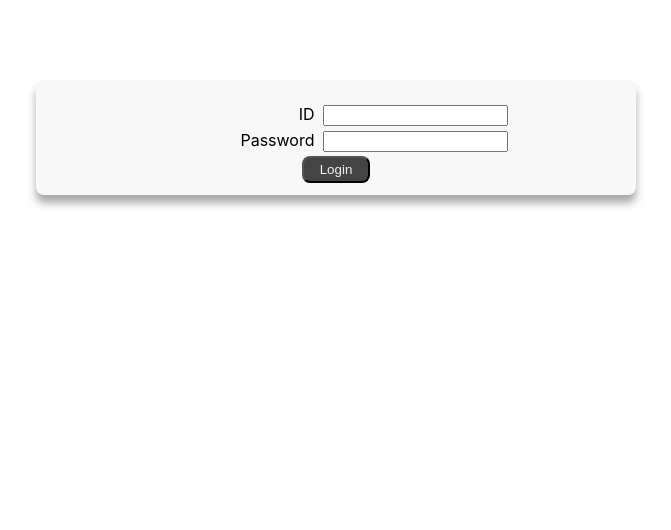
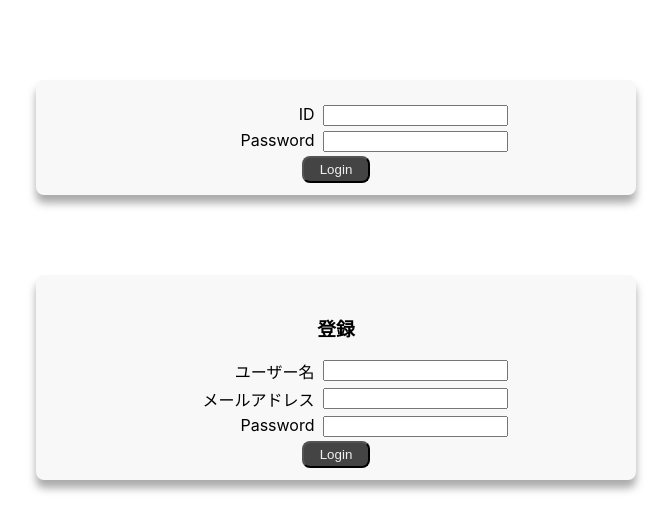
Before and after one commit to Hazakura2024/micro-post, a React (Create React App) app in the folder frontend/: page / in a window 1280 px wide. Shown: the top 530 px of the page, without its empty margins (304-975 px from the left). Built offline with nearby package versions, Linux system fonts and the light colour scheme; the HTML template or start-up script is replaced by a standard one.

Commit message:
feat: signUpのひな形を作成

```diff
--- a/frontend/src/components/SignInLayout.tsx
+++ b/frontend/src/components/SignInLayout.tsx
@@ -1,10 +1,12 @@
 import React from "react";
 import SignIn from "./SignIn";
+import SignUp from "./SignUp";
 
 const SignInLayout = () => {
   return (
     <div>
       <SignIn></SignIn>
+      <SignUp></SignUp>
     </div>
   );
 };
--- a/frontend/src/components/SignUp.tsx
+++ b/frontend/src/components/SignUp.tsx
@@ -1,9 +1,135 @@
-import React from 'react'
+import React, { useContext, useState } from "react";
+import signIn from "../api/Auth";
+import { useNavigate } from "react-router-dom";
+import { UserContext } from "../providers/UserProvider";
+import styled from "styled-components";
 
 const SignUp = () => {
+    const navigate = useNavigate();
+
+    const [userId, setUserId] = useState("");
+    const [mail, setMail] = useState("");
+    const [pass, setPass] = useState("");
+    const { setUserInfo } = useContext(UserContext);
+    const [errorMessage, setErrorMessage] = useState("");
+
+    const onSignClick = async () => {
+        try {
+            setErrorMessage("");
+            const ret = await signIn(userId, pass);
+            if (ret?.token) {
+                setUserInfo({
+                    id: ret.user_id,
+                    token: ret.token,
+                });
+                navigate("/main");
+            }
+        } catch (error: unknown) {
+            const msg =
+                error instanceof Error ? error.message : "ログインに失敗しました";
+            setErrorMessage(msg);
+        }
+    };
+
     return (
-        <div>SignUp</div>
-    )
-}
+        <SSignUpFrame>
+            <SSignUpRow>
+                <h3>登録</h3>
+            </SSignUpRow>
+            <SSignUpRow>
+                <SSignUpLabel>
+                    <label htmlFor="id">ユーザー名</label>
+                </SSignUpLabel>
+                <SSignUpInput>
+                    <input
+                        id="id"
+                        value={userId}
+                        type="text"
+                        onChange={(evt) => setUserId(evt.target.value)}
+                    />
+                </SSignUpInput>
+            </SSignUpRow>
+            <SSignUpRow>
+                <SSignUpLabel>
+                    <label htmlFor="id">メールアドレス</label>
+                </SSignUpLabel>
+                <SSignUpInput>
+                    <input
+                        id="id"
+                        value={mail}
+                        type="text"
+                        onChange={(evt) => setUserId(evt.target.value)}
+                    />
+                </SSignUpInput>
+            </SSignUpRow>
+            <SSignUpRow>
+                <SSignUpLabel>
+                    <label htmlFor="password">Password</label>
+                </SSignUpLabel>
+                <SSignUpInput>
+                    <input
+                        id="password"
+                        value={pass}
+                        type="text"
+                        onChange={(evt) => setPass(evt.target.value)}
+                    />
+                </SSignUpInput>
+            </SSignUpRow>
+            <SSignUpRow>
+                {errorMessage && (
+                    <SErrorMessage>ログインできませんでした</SErrorMessage>
+                )}
+            </SSignUpRow>
+            <SSignUpRow>
+                <SSignUpButton type="button" onClick={onSignClick}>
+                    Login
+                </SSignUpButton>
+            </SSignUpRow>
+        </SSignUpFrame>
+    );
+};
 
-export default SignUp
+export default SignUp;
+
+const SSignUpFrame = styled.div`
+  background-color: #f8f8f8;
+  max-width: 600px;
+  margin: 80px auto;
+  padding-top: 20px;
+  padding-bottom: 8px;
+  border-radius: 8px;
+  box-shadow: 0 8px 8px #aaaaaa;
+`;
+
+const SSignUpRow = styled.div`
+  display: block;
+  text-align: center;
+  margin-top: 4px;
+  margin-bottom: 4px;
+`;
+
+const SSignUpLabel = styled.span`
+  display: inline-block;
+  width: 25%;
+  vertical-align: top;
+  text-align: right;
+  margin-right: 4px;
+`;
+
+const SSignUpInput = styled.span`
+  dispaly: inline-block;
+  width: auto;
+  vertical-align: top;
+  margin-left: 4px;
+`;
+
+const SSignUpButton = styled.button`
+  background-color: #444444;
+  color: #f0f0f0;
+  padding: 4px 16px;
+  border-radius: 8px;
+`;
+
+const SErrorMessage = styled.div`
+  color: red;
+`;
```
